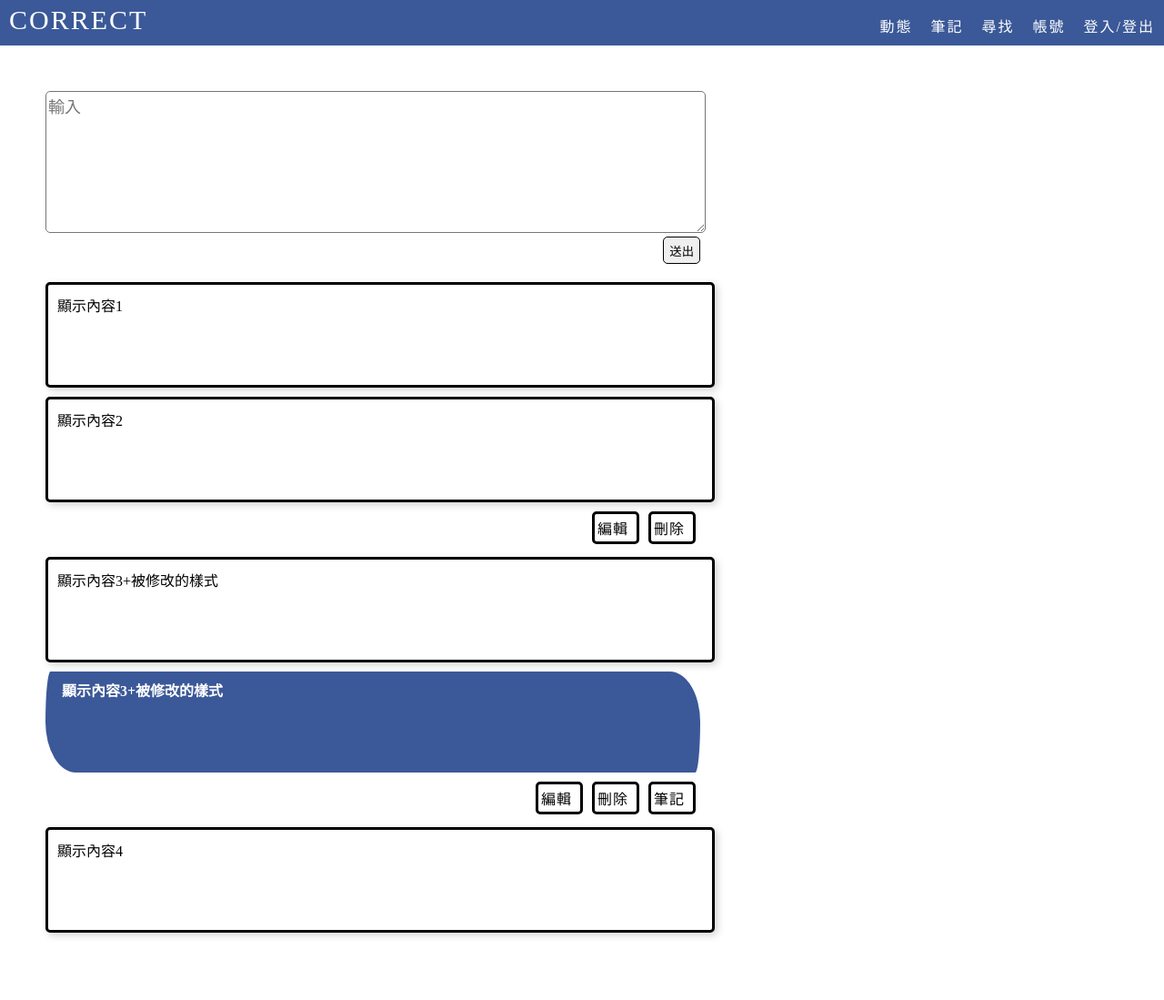
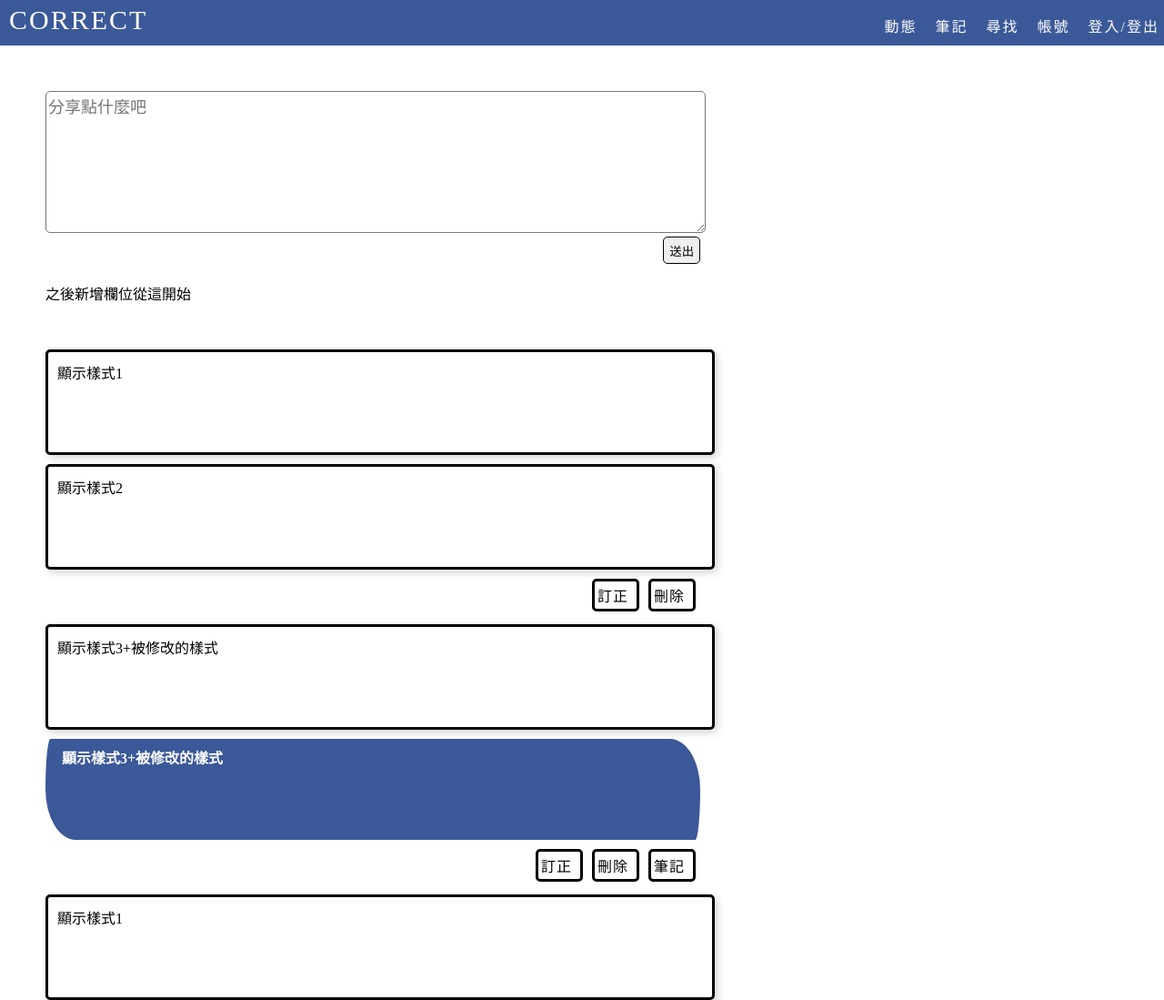
Before and after one commit to Amber-han3/Project-Correct, a React app: page / in a window 1280 px wide. Shown: the top 1099 px of the page at 91% size. Before the commit the page ends 1035 px from the top, so only its background shows below. Built offline with nearby package versions, Linux system fonts and the light colour scheme.

Commit message:
add new text

```diff
--- a/src/board/boardList.js
+++ b/src/board/boardList.js
@@ -3,31 +3,47 @@ import React, { Component } from "react";
 // import {BrowserRouter as Router, Route, Link} from "react-router-dom";
 import "./mainBoard.css";
 
-const BoardList = () =>{
-	return(
-		<div class="textBoxList">
-			<div class="textBoxNormal">顯示內容1</div>
-			<div class="textBox">
-				<div class="textBoxNormal">顯示內容2</div>
-				<div class="editBox">
-					<div class="editBoxItem">編輯</div>
-					<div class="editBoxItem">刪除</div>
+class BoardList extends Component{
+	constructor(props){
+		super(props);
+	}
+
+	remove(e){
+		e.preventDefault();
+		alert("remove");
+	}
+
+	revise(e){
+		e.preventDefault();
+		alert("revise");
+	}
+
+	render(){
+		return(
+			<div className="textBoxList">
+			<div className="textBoxNormal">顯示樣式1</div>
+			<div className="textBox">
+				<div className="textBoxNormal">顯示樣式2</div>
+				<div className="editBox">
+					<div className="editBoxItem" onClick={this.revise.bind(this)}>訂正</div>
+					<div className="editBoxItem" onClick={this.remove.bind(this)}>刪除</div>
 				</div>
 			</div>
 
-			<div class="textBoxNormal">顯示內容3+被修改的樣式</div>
-			<div class="textBox">
-				<div class="textBoxEdit">顯示內容3+被修改的樣式</div>
-				<div class="editBox">
-					<div class="editBoxItem">編輯</div>
-					<div class="editBoxItem">刪除</div>
-					<div class="editBoxItem">筆記</div>
+			<div className="textBoxNormal">顯示樣式3+被修改的樣式</div>
+			<div className="textBox">
+				<div className="textBoxEdit">顯示樣式3+被修改的樣式</div>
+				<div className="editBox">
+					<div className="editBoxItem">訂正</div>
+					<div className="editBoxItem">刪除</div>
+					<div className="editBoxItem">筆記</div>
 				</div>
 			</div>
 
-			<div class="textBoxNormal">顯示內容4</div>
+			<div className="textBoxNormal">顯示樣式1</div>
 		</div>
-    )
+		)
+	}
 }
 
 export default BoardList;
--- a/src/board/mainBoard.css
+++ b/src/board/mainBoard.css
@@ -1,6 +1,6 @@
 .postboardAll{
     max-width:1200px;
-    margin-top:50px;
+    margin-top:100px;
     margin-left:50px;
 }
 
--- a/src/board/mainBoard.js
+++ b/src/board/mainBoard.js
@@ -5,11 +5,58 @@ import "./mainBoard.css";
 import BoardList from "./boardList"
 
 class MainBoard extends Component{
+    constructor(props){
+        super(props);
+        this.state={text:"", allContent:[]};
+    }
+
+    handleTextChange(e){
+        if (typeof(e.currentTarget.value) == "string" || typeof(e.currentTarget.value) == "number" ){
+            this.setState({text:e.currentTarget.value});
+        }   //目前好像沒作用
+    }
+
+    addNewPost(e){
+        e.preventDefault();
+        let postText=this.state.text;
+        this.state.allContent.push(postText);
+
+        this.setState({allContent:this.state.allContent});
+        console.log("allContent:"+this.state.allContent);
+    }
+
+    remove(e){
+		e.preventDefault();
+		alert("remove");
+	}
+
+	revise(e){
+		e.preventDefault();
+		alert("revise");
+	}
+
     render(){
+
+        let newPostDiv = this.state.allContent.map((text, index)=>{
+            return <div id={index} className="textBox">
+                        <div id={index} className="textBoxNormal">顯示樣式2 {text}</div>
+                        <div id={index} className="editBox">
+                            <div id={index} className="editBoxItem" onClick={this.revise.bind(this)}>訂正</div>
+                            <div id={index} className="editBoxItem" onClick={this.remove.bind(this)}>刪除</div>
+                        </div>
+                    </div>
+        })
+
         return(<div className="postboardAll">
                     <div className="postarea">
-                        <textarea placeholder="輸入"></textarea>
-                        <button className="postBtn">送出</button>
+                        <textarea placeholder="分享點什麼吧"
+                        value={this.state.text}
+                        onChange={this.handleTextChange.bind(this)}></textarea>
+                        <button className="postBtn" onClick={this.addNewPost.bind(this)}>送出</button>
+                    </div>
+                    <div className="textBoxList">
+                        <div>之後新增欄位從這開始</div>
+                        {newPostDiv}
                     </div>
                     <BoardList />
                 </div>
@@ -19,3 +66,18 @@ class MainBoard extends Component{
 }
 
 export default MainBoard;
+
+
+
+
+// 暫時
+
+// let newPostDiv = this.state.allContent.map((text, index)=>{
+//     return <div id={index} className="textBox">
+//                 <div id={index} className="textBoxNormal">顯示內容2 {text}</div>
+//                 <div id={index} className="editBox">
+//                     <div id={index} className="editBoxItem" onClick={this.revise.bind(this)}>訂正</div>
+//                     <div id={index} className="editBoxItem" onClick={this.remove.bind(this)}>刪除</div>
+//                 </div>
+//             </div>
+// })
--- a/src/navbar/navbar.css
+++ b/src/navbar/navbar.css
@@ -6,10 +6,15 @@ html, body{
 }
 
 .headerLine{
+
 	background-color:#3b5998;
 	display: flex;
 	height: 50px;
 	padding-left: 5px;
+	position: fixed;
+    top: 0;
+    width: 100%;
+    z-index: 2;
 }
 
 .websiteTitle{
```
Also changed, not shown: dist/main.js.
